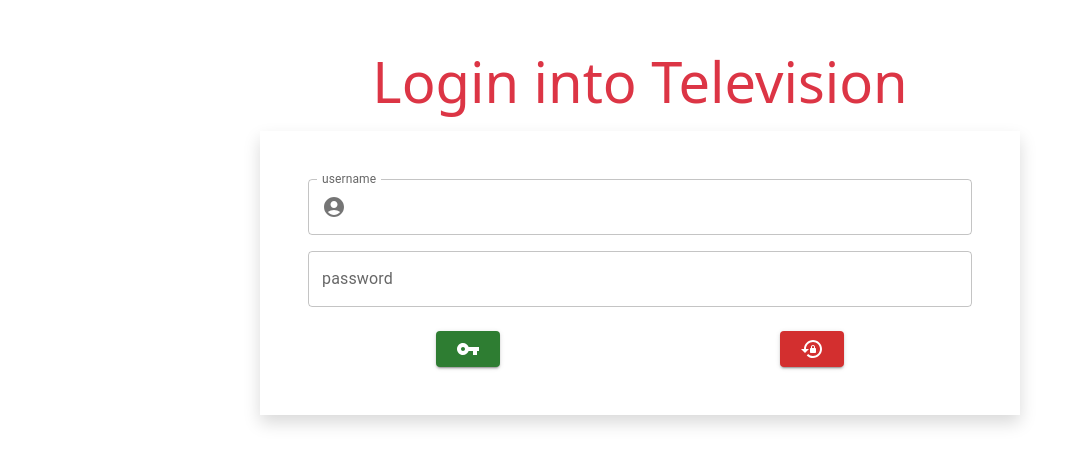
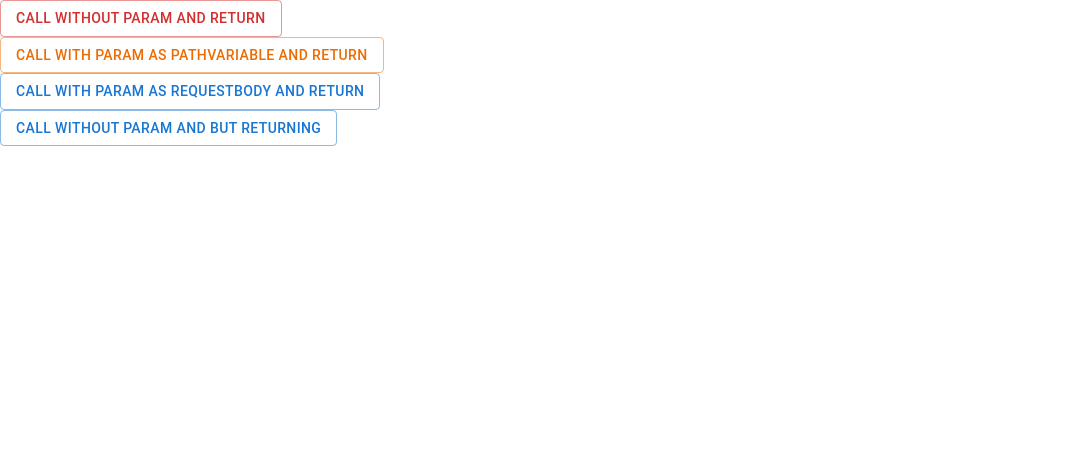
Before and after one commit to razzaksr/FAIReactAxios1, a React (Create React App) app: page / in a window 1280 px wide. Shown: the top 466 px of the page, without its empty margins (0-1087 px from the left). Built offline with nearby package versions, Linux system fonts and the light colour scheme.

Commit message:
react - spring basic con done

```diff
--- a/src/App.js
+++ b/src/App.js
@@ -1,10 +1,33 @@
 import { Login } from "./Login";
 import 'bootstrap/dist/css/bootstrap.min.css'
+import { Button } from "@mui/material";
+import { callSimpleReturn, passByBody, sampleCall, simpleCall } from "./Contact";
 
 const App=()=>{
   return(
     <>
-      <Login/>
+      {/* <Login/> */}
+      <Button variant="outlined" color="error" onClick={async()=>{
+        await sampleCall()
+      }}>
+        Call without param and Return
+      </Button><br/>
+      <Button variant="outlined" color="warning" onClick={async()=>{
+        await simpleCall()
+      }}>
+        Call with param as pathvariable and Return
+      </Button><br/>
+      <Button variant="outlined" color="primary" onClick={async()=>{
+        await passByBody()
+      }}>
+        Call with param as requestbody and Return
+      </Button><br/>
+      <Button variant="outlined" color="primary" onClick={async()=>{
+        const t = await callSimpleReturn()
+        alert(t.data)
+      }}>
+        Call without param and but Returning
+      </Button><br/>
     </>
   )
 }
--- a/src/Contact.js
+++ b/src/Contact.js
@@ -2,9 +2,40 @@ import axios from "axios"
 
 const url="http://localhost:8080/BackEndFAI"
 
+const mine="razak:mohamed"
+const tok=btoa(mine)
+
+export const callSimpleReturn=async()=>{
+    const receiv=await axios.get(`${url}/askint`,{
+        headers:{"Authorization":`Basic ${tok}`}
+    })
+    //alert(receiv.data)
+    return receiv;
+}
+
+export const passByBody=async()=>{
+    const oj={
+        "tvId":76567,
+        "model":"Ultra",
+        "brand":"Hier",
+        "cost":39002,
+        "inches":31.5,
+        "type":"FHD"
+    }
+    await axios.post(`${url}/posting`,oj,{
+        headers:{"Authorization":`Basic ${tok}`}
+    })
+}
+
+export const simpleCall=async()=>{
+    const hey="Anu Silviya FAI";
+    const ter=945;
+    await axios.get(`${url}/pass/${hey}/${ter}`,{
+        headers:{"Authorization":`Basic ${tok}`}
+    })
+}
+
 export const sampleCall=async()=>{
-    const mine="razak:mohamed"
-    const tok=btoa(mine)
     await axios.get(`${url}/haithere`,{
         headers:{"Authorization":`Basic ${tok}`}
     })
--- a/src/Login.js
+++ b/src/Login.js
@@ -3,7 +3,6 @@ import { Button, InputAdornment, TextField } from "@mui/material"
 import VpnKeyIcon from '@mui/icons-material/VpnKey';
 import LockResetIcon from '@mui/icons-material/LockReset';
 import { useState } from "react";
-import { sampleCall } from "./Contact";
 
 export const Login=()=>{
 
@@ -24,7 +23,6 @@ export const Login=()=>{
 
     const onLogin=async()=>{
         alert(JSON.stringify(user)+" trying to login")
-        await sampleCall()
     }
 
     const onReset=()=>{
```
